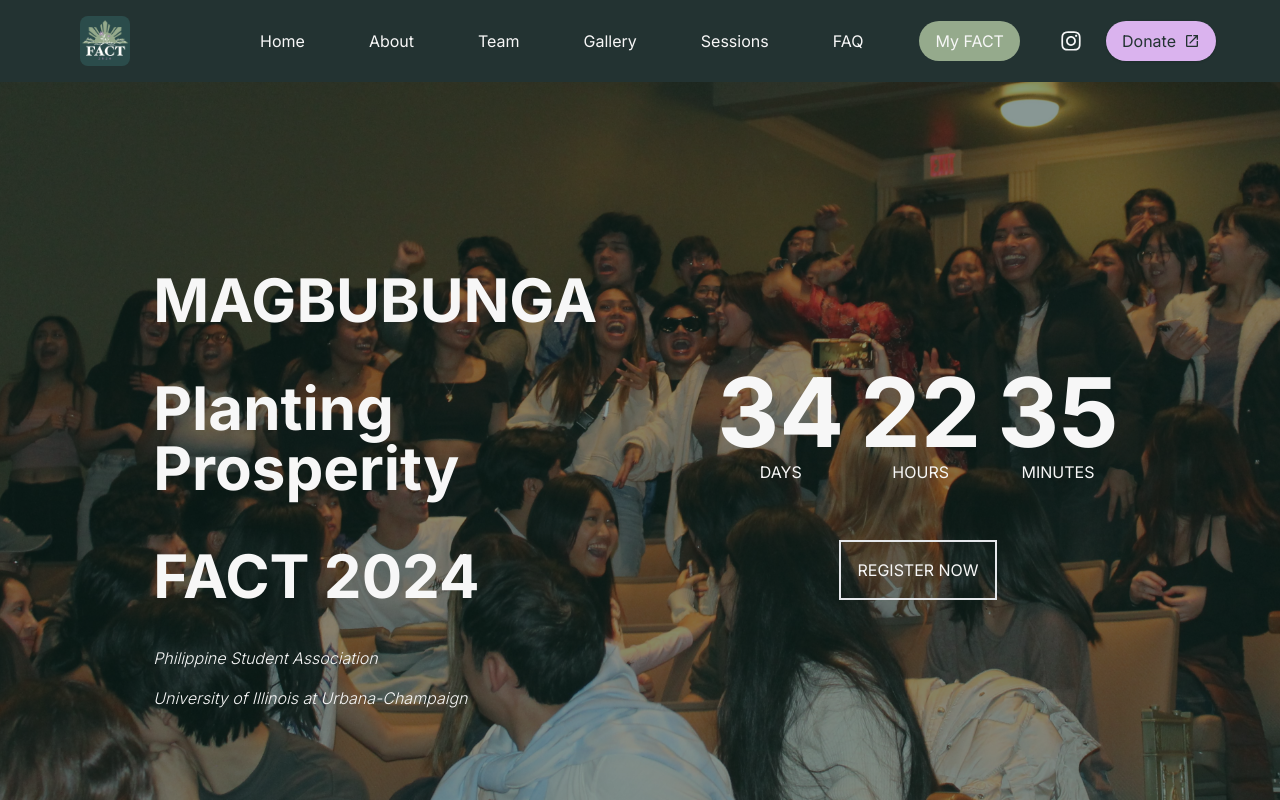
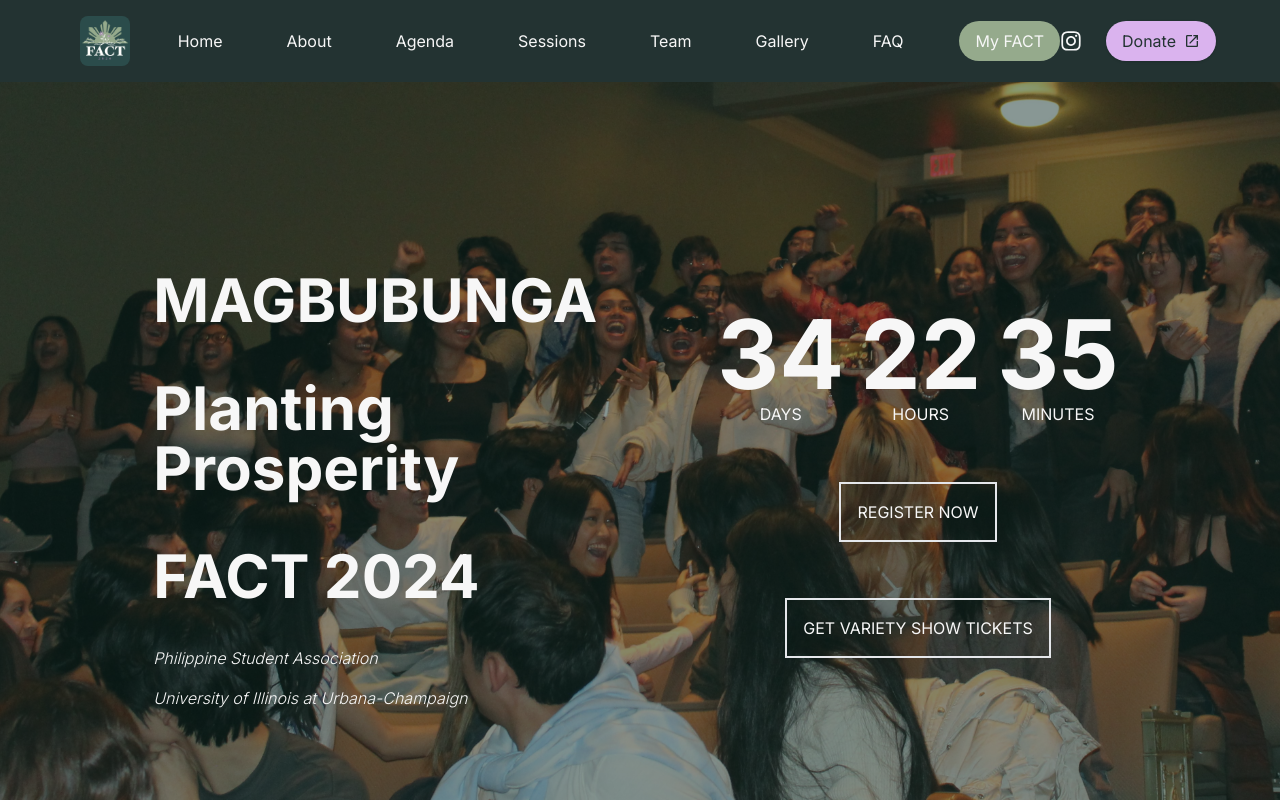
Before and after one commit to filipinx-americans-coming-together/fact-website-frontend, a Next.js app: page / in a window 1280 px wide. Shown: the top 800 px of the page. Built offline with nearby package versions, Linux system fonts and the light colour scheme; no server answers.

Commit message:
added agenda to navbar + added vshow tix link to home page

```diff
--- a/src/app/page.tsx
+++ b/src/app/page.tsx
@@ -57,6 +57,8 @@ export default function Home() {
                             text="REGISTER NOW"
                             url="/my-fact/register"
                         />
+						<br />
+						<LinkButton text="GET VARIETY SHOW TICKETS" url="https://www.eventbrite.com/e/fact-2024-variety-show-tickets-1070730767549" newTab={true}/>
                     </div>
                 </div>
             </BackgroundImage>
--- a/src/components/navigation/Navbar.tsx
+++ b/src/components/navigation/Navbar.tsx
@@ -19,10 +19,10 @@ const iconList = [
 const NAV_LINKS = [
     { text: "Home", path: "/" },
     { text: "About", path: "/about" },
-	// { text: "Agenda", path: "/agenda" },
+	{ text: "Agenda", path: "/agenda" },
+    { text: "Sessions", path: "/workshops" },
     { text: "Team", path: "/team" },
     { text: "Gallery", path: "/gallery" },
-    { text: "Sessions", path: "/workshops" },
     { text: "FAQ", path: "/faq" },
     { text: "My FACT", path: "/my-fact/login"}
 ];
```
